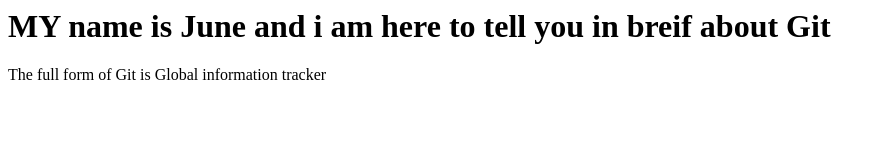
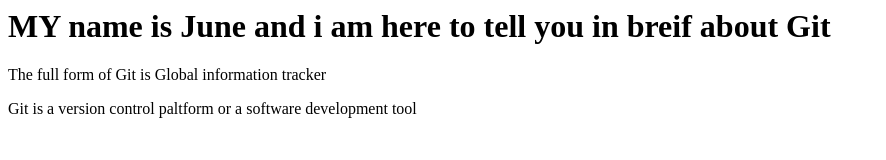
Before and after one commit to 93595/git-pro, a plain HTML site: page index.html in a window 1280 px wide. Shown: the whole page, without its empty margins (0-886 px from the left). Drawn offline with Linux system fonts and the light colour scheme.

Commit message:
added git-information 2

```diff
--- a/index.html
+++ b/index.html
@@ -1,4 +1,5 @@
 <html>
 <h1> MY name is June and i am here to tell you in breif about Git</h1>
 <p>The full form of Git is Global information tracker</p>
+<p>Git is a version control paltform or a software development tool</p>
 <html>
```
